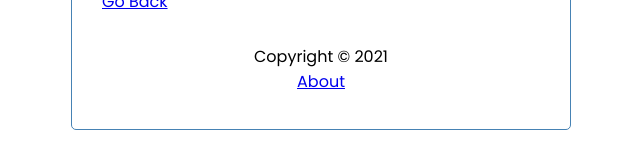
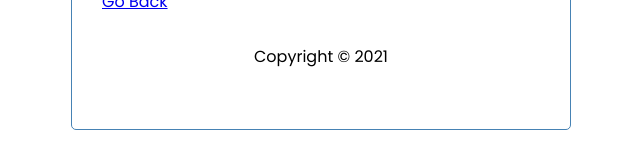
Before and after one commit to mgroholy/task-tracker-angular, an Angular app: page /about in a window 1280 px wide. Shown: the part 200-360 px from the top of the page, without its empty margins (319-959 px from the left). Built offline with nearby package versions, Linux system fonts and the light colour scheme.

Commit message:
feat: do not show About link on about page.

```diff
--- a/src/app/components/footer/footer.component.html
+++ b/src/app/components/footer/footer.component.html
@@ -1,4 +1,4 @@
 <footer>
   <p>Copyright &copy; 2021</p>
-  <a routerLink="/about">About</a>
+  <a *ngIf="hasRoute('/about')" routerLink="/about">About</a>
 </footer>
--- a/src/app/components/footer/footer.component.ts
+++ b/src/app/components/footer/footer.component.ts
@@ -1,15 +1,17 @@
 import { Component, OnInit } from '@angular/core';
+import { Router } from '@angular/router';
 
 @Component({
   selector: 'app-footer',
   templateUrl: './footer.component.html',
-  styleUrls: ['./footer.component.css']
+  styleUrls: ['./footer.component.css'],
 })
 export class FooterComponent implements OnInit {
+  constructor(private router: Router) {}
 
-  constructor() { }
+  ngOnInit(): void {}
 
-  ngOnInit(): void {
+  hasRoute(route: string) {
+    return this.router.url !== route;
   }
-
 }
```
